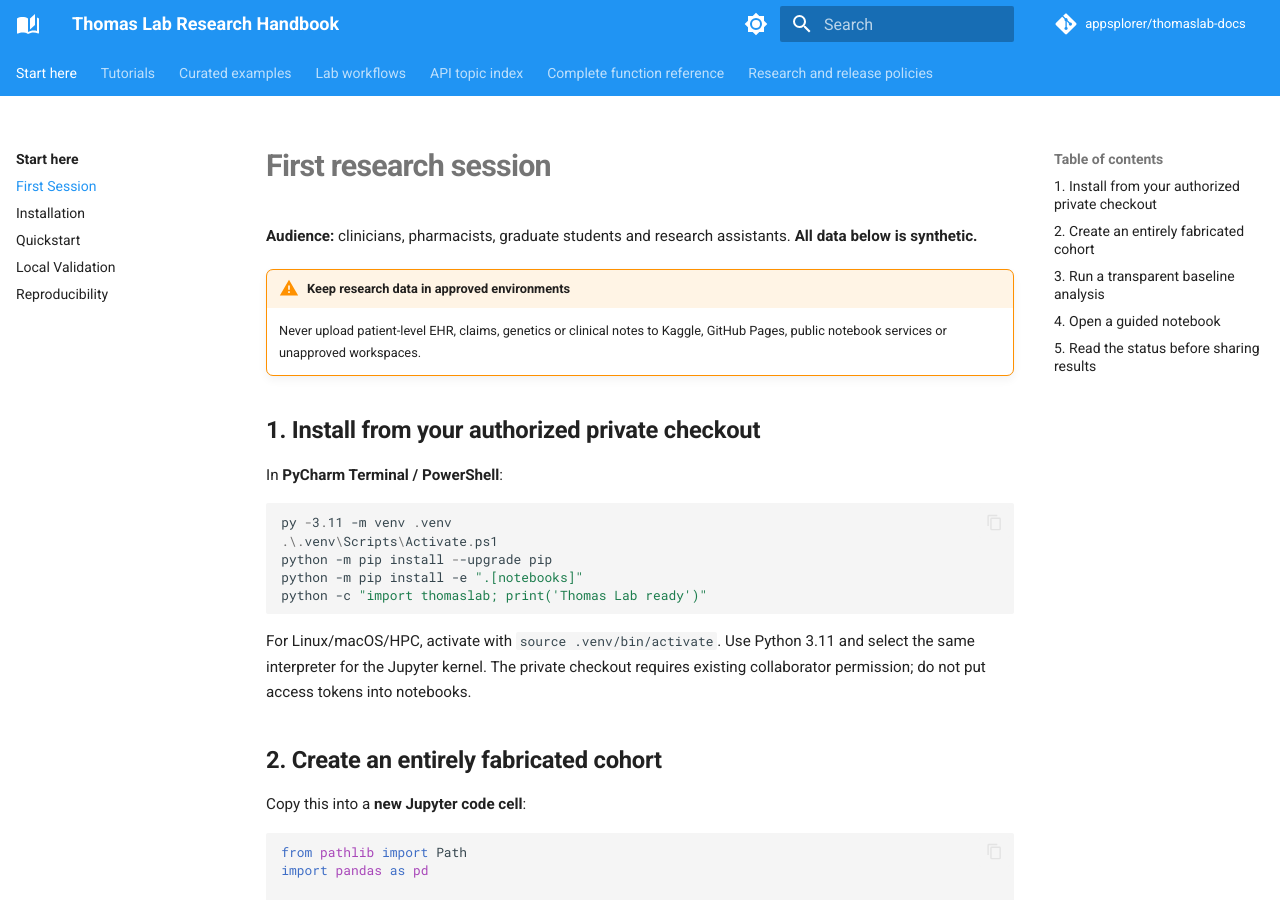
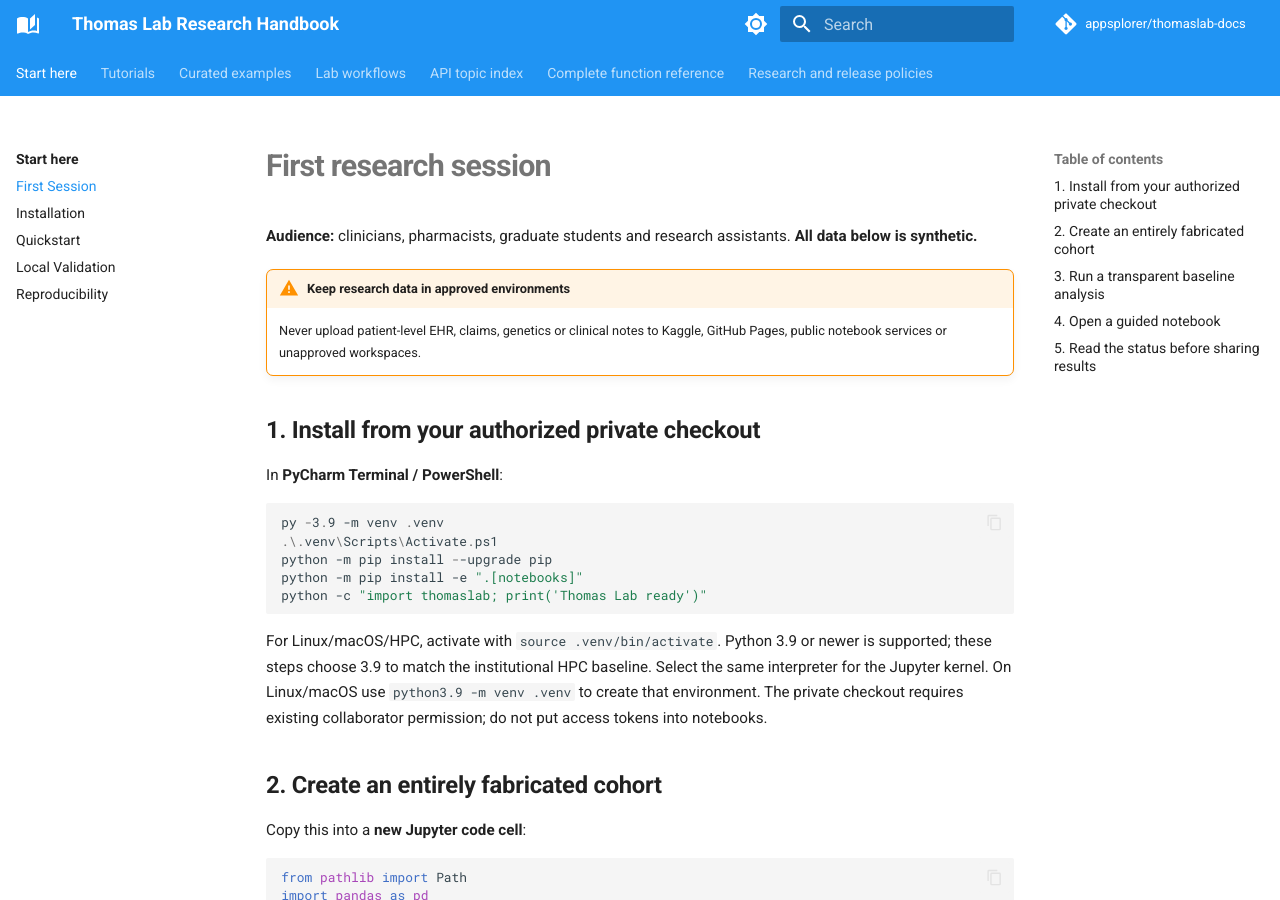
Before and after one commit to appsplorer/thomaslab-docs, an MkDocs documentation site: the page built from docs/getting-started/first-session.md, in a window 1280 px wide and 900 px high. Built offline with MkDocs 1.6.1 and Material for MkDocs 9.7.7, drawn with Linux system fonts in a browser that asks for light colours; comment, search, counter and statistics services are not loaded.

Commit message:
docs: align Python 3.9+ environment guidance with private core metadata

````diff
--- a/docs/getting-started/first-session.md
+++ b/docs/getting-started/first-session.md
@@ -10,14 +10,14 @@
 In **PyCharm Terminal / PowerShell**:
 
 ```powershell
-py -3.11 -m venv .venv
+py -3.9 -m venv .venv
 .\.venv\Scripts\Activate.ps1
 python -m pip install --upgrade pip
 python -m pip install -e ".[notebooks]"
 python -c "import thomaslab; print('Thomas Lab ready')"
 ```
 
-For Linux/macOS/HPC, activate with `source .venv/bin/activate`. Use Python 3.11 and select the same interpreter for the Jupyter kernel. The private checkout requires existing collaborator permission; do not put access tokens into notebooks.
+For Linux/macOS/HPC, activate with `source .venv/bin/activate`. Python 3.9 or newer is supported; these steps choose 3.9 to match the institutional HPC baseline. Select the same interpreter for the Jupyter kernel. On Linux/macOS use `python3.9 -m venv .venv` to create that environment. The private checkout requires existing collaborator permission; do not put access tokens into notebooks.
 
 ## 2. Create an entirely fabricated cohort
 
````
